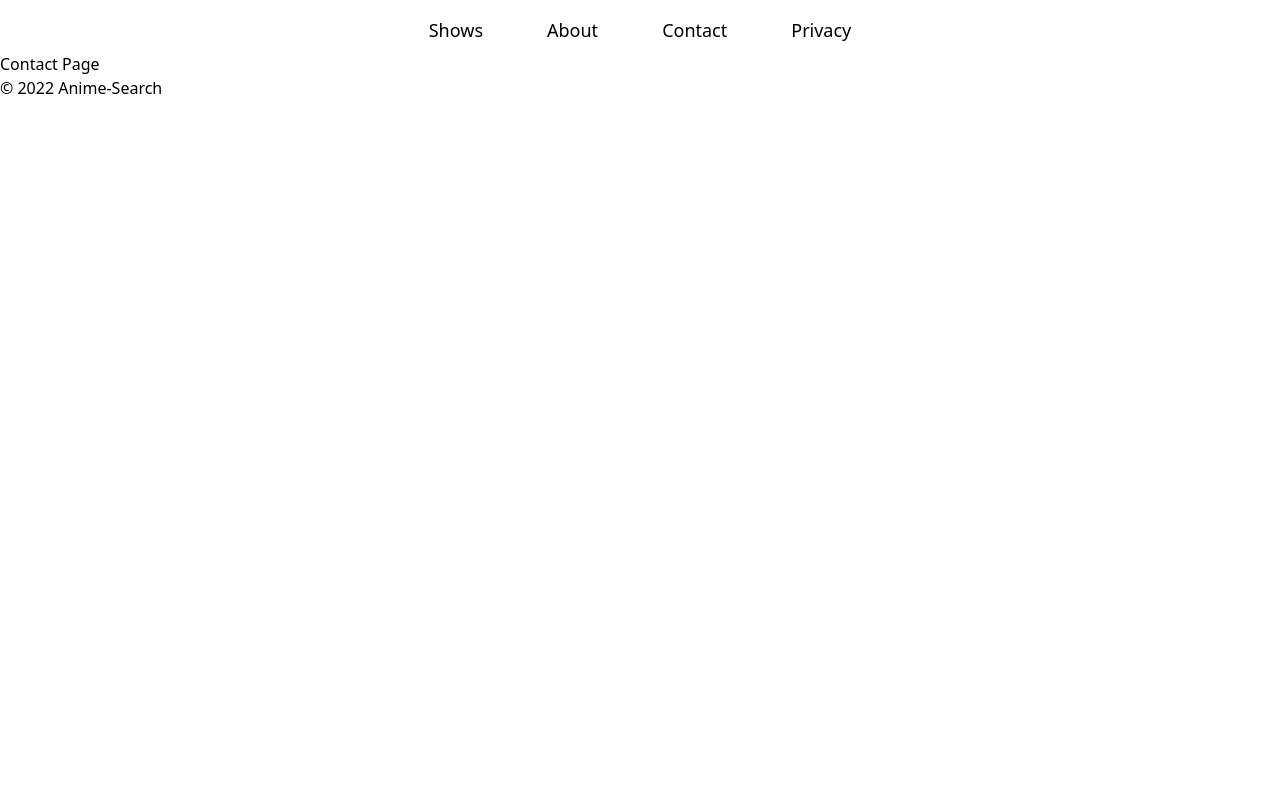
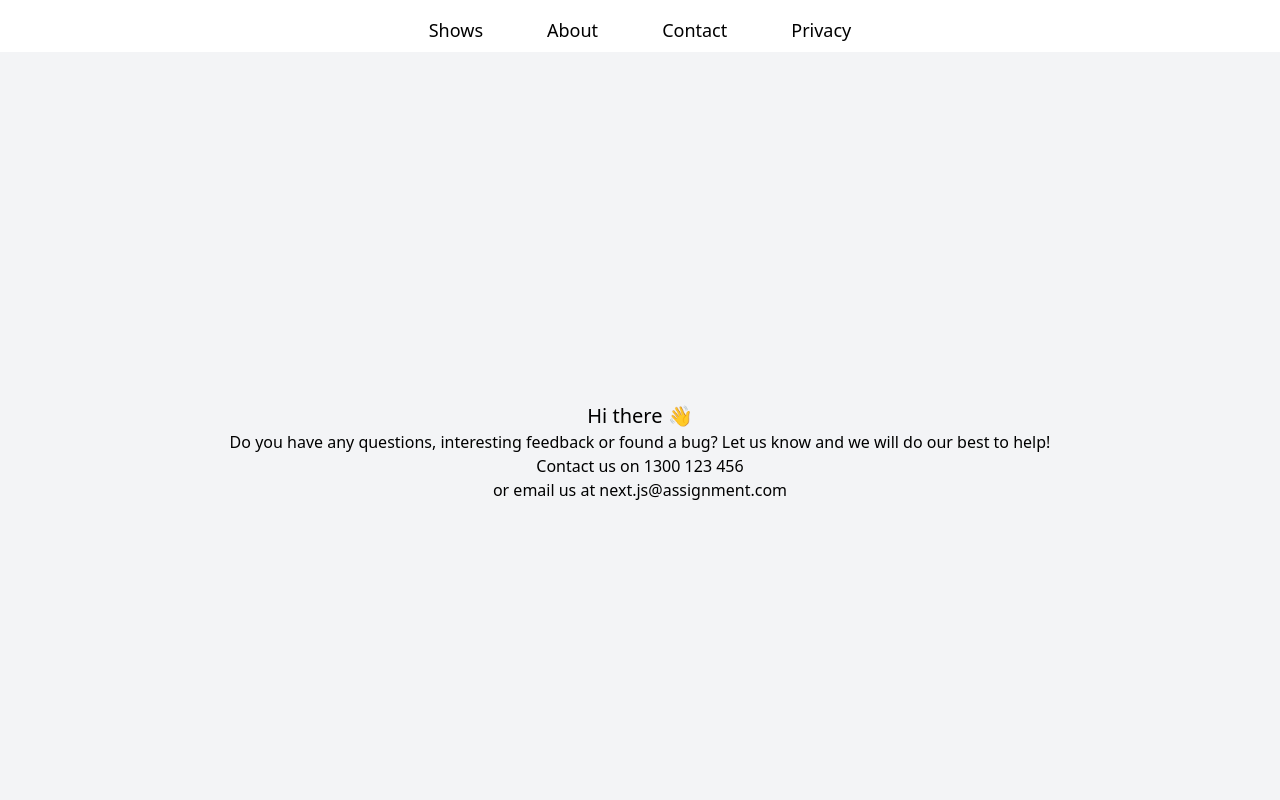
Before and after one commit to Tcaf351/Next.js-Assignment, a Next.js app in the folder anime-search/: page /contact in a window 1280 px wide. Shown: the top 800 px of the page. Built offline with nearby package versions, Linux system fonts and the light colour scheme.

Commit message:
Contact Page Done

```diff
--- a/anime-search/components/Footer.tsx
+++ b/anime-search/components/Footer.tsx
@@ -2,8 +2,8 @@
 
 function Footer() {
     return (
-        <footer>
-            <p>&copy; 2022 Anime-Search</p>
+        <footer className="flex items-center justify-center bg-red-500 p-10">
+            <p className="text-lg font-semibold">&copy; 2022 Anime-Search</p>
         </footer>
      );
 }
--- a/anime-search/components/Layout.tsx
+++ b/anime-search/components/Layout.tsx
@@ -4,14 +4,13 @@ import Navbar from '../components/Navbar'
 import Footer from '../components/Footer'
 
 const Layout = ({ children }: any): any => {
-    console.log(children)
     return (
-        <>
+        <div>
             <Header title={ children.type.name } /> {/* dynamically changes title based on page user is on */}
             <Navbar />
             <main>{ children }</main>
             <Footer />
-        </>
+        </div>
     )
 }
 export default Layout
--- a/anime-search/pages/about.jsx
+++ b/anime-search/pages/about.jsx
@@ -1,9 +1,8 @@
-
 
 
 function About() {
     return (
-        <div>
+        <div className="min-h-screen">
             <h1>About Page</h1>
         </div>
      );
--- a/anime-search/pages/contact.jsx
+++ b/anime-search/pages/contact.jsx
@@ -2,8 +2,11 @@
 
 function Contact() {
     return (
-        <div>
-            <h1>Contact Page</h1>
+        <div className="min-h-screen bg-gray-100 flex flex-col items-center justify-center">
+                <h1 className="text-xl">Hi there 👋</h1>
+                <p>Do you have any questions, interesting feedback or found a bug? Let us know and we will do our best to help!</p>
+                <p>Contact us on 1300 123 456</p>
+                <p>or email us at next.js@assignment.com</p>
         </div>
      );
 }
--- a/anime-search/pages/index.jsx
+++ b/anime-search/pages/index.jsx
@@ -4,7 +4,7 @@
 // const Home: NextPage = () => {
   const Home = () => {
   return (
-    <div>
+    <div className="min-h-screen">
       <h1>Home Page</h1>
     </div>
   )
--- a/anime-search/pages/privacy.jsx
+++ b/anime-search/pages/privacy.jsx
@@ -2,7 +2,7 @@
 
 function Privacy() {
     return (
-        <div>
+        <div className="min-h-screen">
             <h1>Privacy Page</h1>
         </div>
      );
--- a/anime-search/pages/shows.jsx
+++ b/anime-search/pages/shows.jsx
@@ -2,7 +2,7 @@
 
 function Shows() {
     return (
-        <div>
+        <div className="min-h-screen">
             <h1>Individual shows page</h1>
         </div>
      );
```
